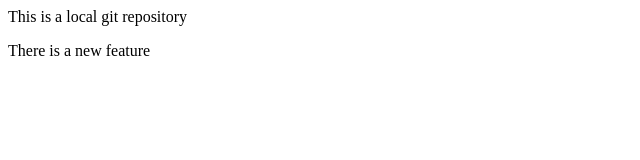
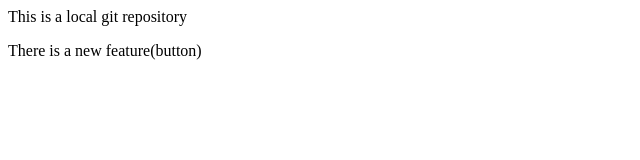
Before and after one commit to SA-eyt/Local_Repo, a plain HTML site: page index.html in a window 1280 px wide. Shown: the full height of the page, 0-640 px from the left. Drawn offline with Linux system fonts and the light colour scheme.

Commit message:
Add button

```diff
--- a/index.html
+++ b/index.html
@@ -1,2 +1,2 @@
 <p>This is a local git repository</p>
-<p>There is a new feature</p>
+<p>There is a new feature(button)</p>
```
